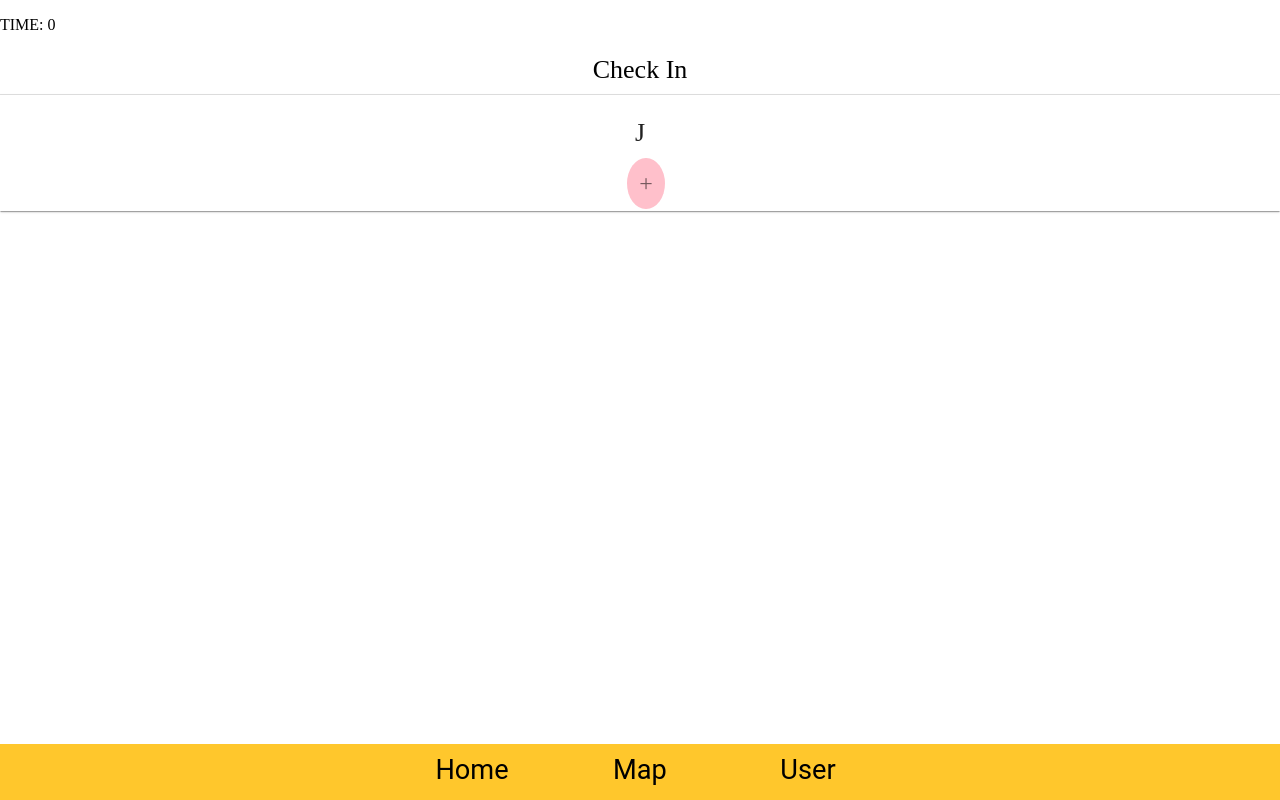
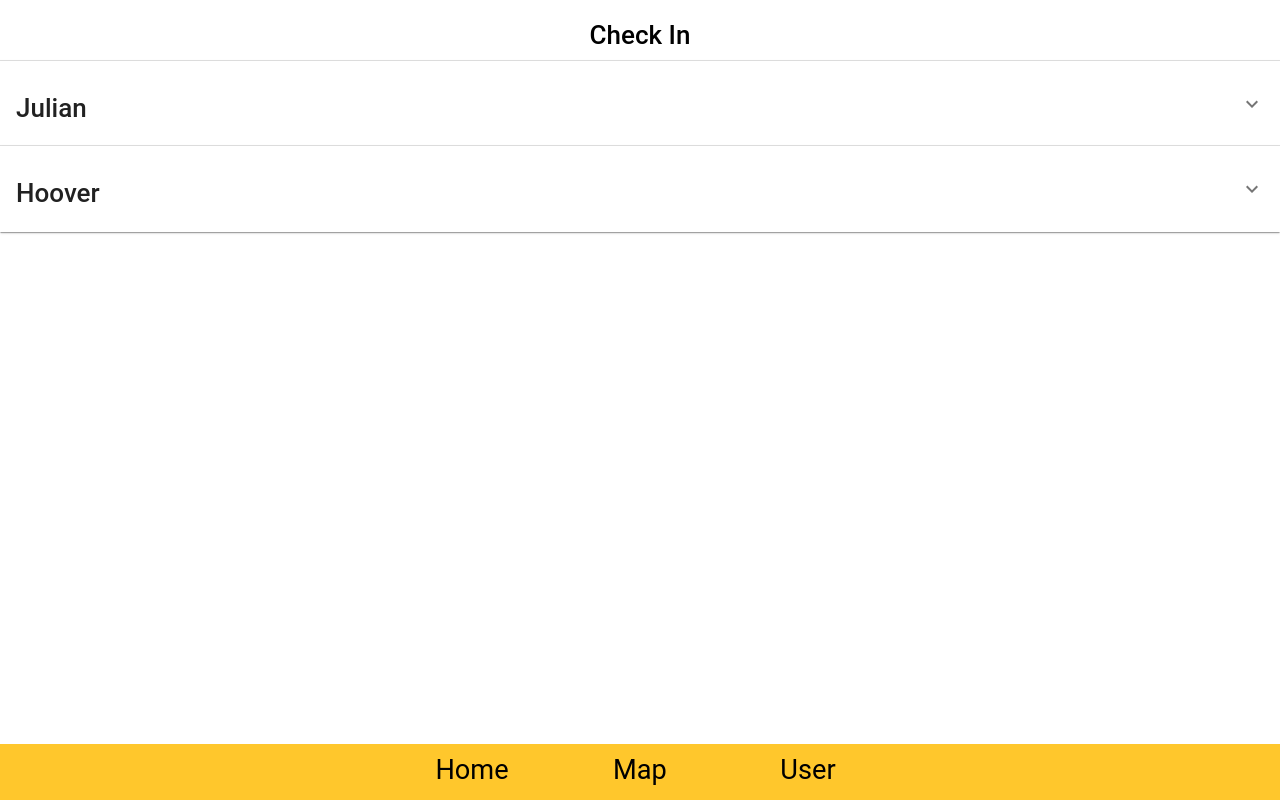
Before and after one commit to kathleencurran2021/tigerTraffic, a React (Create React App) app: page /checkin in a window 1280 px wide. Built offline with nearby package versions, Linux system fonts and the light colour scheme.

Commit message:
fixed the checkin page

```diff
--- a/package.json
+++ b/package.json
@@ -9,6 +9,7 @@
     "@ionic/react": "^5.5.0",
     "@ionic/react-router": "^5.5.0",
     "@material-ui/core": "^4.11.3",
+    "@material-ui/icons": "^4.11.2",
     "@testing-library/jest-dom": "^5.11.9",
     "@testing-library/react": "^11.2.5",
     "@testing-library/user-event": "^12.6.3",
--- a/src/components/Building.tsx
+++ b/src/components/Building.tsx
@@ -56,4 +56,6 @@ let Hoover: BuildingProps = {
   studySpaces: 0,
 }
 
-export { Building, Julian, Hoover }
+const buildingArray = [Julian, Hoover]
+
+export { Building, Julian, Hoover, buildingArray }
--- a/src/components/ComponentStyles.tsx
+++ b/src/components/ComponentStyles.tsx
@@ -24,27 +24,27 @@ const BottomNavAction = styled(BottomNavigationAction)({
   },
 })
 
-const CheckinAccord = styled(Accordion)({
-  padding: '2px 12px 2px 12px',
-  display: 'block',
-  '& .first-accordion-summary': {
-    display: 'block',
-    textAlign: 'center',
-    '& .MuiAccordionSummary-expandIcon': {
-      backgroundColor: 'pink',
-      textAlign: 'right',
-      '& .MuiIconButton-label': {
-        textAlign: 'end',
-        float: 'right',
-      },
-      // '&::after': {
-      //   color: 'blue',
-      // },
-    },
-  },
-  '& .first-acc-details': {
-    backgroundColor: 'pink',
-  },
+// const CheckinAccord = styled(Accordion)({
+//   padding: '2px 12px 2px 12px',
+//   display: 'block',
+//   '& .first-accordion-summary': {
+//     display: 'block',
+//     textAlign: 'center',
+//     '& .MuiAccordionSummary-expandIcon': {
+//       backgroundColor: '',
+//       textAlign: 'right',
+//       '& .MuiIconButton-label': {
+//         textAlign: 'end',
+//         float: 'right',
+//       },
+//       // '&::after': {
+//       //   color: 'blue',
+//       // },
+//     },
+//   },
+//   '& .first-acc-details': {
+//     backgroundColor: '',
+//   },
 // '&  .MuiAccordionSummary-root': {
 //   display: 'block',
 //   textAlign: 'center',
@@ -54,38 +54,38 @@ const CheckinAccord = styled(Accordion)({
 //     },
 //   },
 // },
-})
+// })
 
-const AccordionSum = styled(AccordionSummary)({
-  display: 'block',
-  '& .MuiAccordionSummary-content': {
-    marginTop: '1rem',
-    marginBottom: 0,
-    display: 'block',
-  },
-  '& p': {
-    width: '100%',
-  },
+// const AccordionSum = styled(AccordionSummary)({
+//   display: 'block',
+//   '& .MuiAccordionSummary-content': {
+//     marginTop: '1rem',
+//     marginBottom: 0,
+//     display: 'block',
+//   },
+//   '& p': {
+//     width: '100%',
+//   },
 // '& .MuiAccordionSummary-expandIcon': {
 //   color: 'red',
 //   padding: '2px 0px 8px 0px',
 //   textAlign: 'right',
 //   marginLeft: '90%',
 // },
-})
+// })
 
-const CheckInPageContent = styled('div')({
-  fontFamily: 'serif',
+// const CheckInPageContent = styled('div')({
+//   fontFamily: 'serif',
 
-  '& .title': {
-    textAlign: 'center',
-  },
-})
+//   '& .title': {
+//     textAlign: 'center',
+//   },
+// })
 
 export {
   BottomNav,
-  CheckInPageContent,
+  // CheckInPageContent,
   BottomNavAction,
-  AccordionSum,
-  CheckinAccord,
+  // AccordionSum,
+  // CheckinAccord,
 }
--- a/src/pages/CheckInPage.tsx
+++ b/src/pages/CheckInPage.tsx
@@ -9,13 +9,15 @@ import { AccordionSummary } from '@material-ui/core'
 import { Typography } from '@material-ui/core'
 import React, { useContext, useEffect, useState } from 'react'
 import { Navbar } from '../components/Navbar'
-import { useStopwatch } from 'react-timer-hook'
-import { BuildingProps, Building } from './../components/Building'
+
+import ExpandMoreIcon from '@material-ui/icons/ExpandMore'
 import {
-  AccordionSum,
-  CheckinAccord,
-  CheckInPageContent,
-} from '../components/ComponentStyles'
+  BuildingProps,
+  Building,
+  Hoover,
+  Julian,
+} from './../components/Building'
+import { CheckinPageContent } from '../styles/CheckinPageStyles'
 import { CheckinContext } from '../context/CheckinContext'
 import { BuildingContext } from '../context/BuildingContext'
 import { TimeContext } from '../context/TimeContext'
@@ -43,30 +45,30 @@ const useStyles = makeStyles(() => ({
 }))
 
 export const CheckInPage = () => {
-  const { seconds, minutes, isRunning, start, reset } = useStopwatch({
-    autoStart: false,
-  })
   const { checkin, setCheckin } = useContext(CheckinContext)
   const { building, setBuilding } = useContext(BuildingContext)
   const { time, setTime } = useContext(TimeContext)
   const [isPlaying, setPlaying] = useState<boolean>(false)
+
+  const [expanded, setExpanded] = React.useState<string | false>(false)
+
   const classes = useStyles()
   const delay = 1000
 
-  const handleCheckin = () => {
+  const handleChange = (panel: string) => (
+    event: React.ChangeEvent<{}>,
+    isExpanded: boolean
+  ) => {
+    setExpanded(isExpanded ? panel : false)
+  }
+
+  const handleCheckin = (Building: BuildingProps) => {
     setCheckin(true)
     console.log()
-    setBuilding(building)
-
+    setBuilding(Building)
     building.peopleInside += 1
     building.seatsAvailable -= 1
-
-    // start()
-    // setTime(time + 1)
     setPlaying(!isPlaying)
-
-    console.log('after start seconds', seconds)
-    console.log('is there time?')
   }
 
   UseInterval(
@@ -78,38 +80,37 @@ export const CheckInPage = () => {
 
   useEffect(() => {
     console.log('trying checkin checkinpage', checkin)
-    console.log('hb building?', building)
-    console.log(seconds)
-    console.log('time', time)
-  }, [checkin, building, time])
+    console.log('hb building CHECKIN?', building)
+  }, [checkin, building])
 
   return (
-    <CheckInPageContent>
-      <p>TIME: {time}</p>
-      <h1 className={classes.root}>Check In {Building.name}</h1>
-      <CheckinAccord className="main-accordion">
-        <AccordionSum
+    <CheckinPageContent>
+      <h1 className={classes.root}>Check In </h1>
+      <Accordion
+        className="Julian-accordion"
+        expanded={expanded === 'panel1'}
+        onChange={handleChange('panel1')}>
+        <AccordionSummary
           className="first-accordion-summary"
-          expandIcon={`+`}
-          aria-controls="panel1a-content"
-          id="panel1a-header">
-          <h1>{building.name}J</h1>
-        </AccordionSum>
-        <AccordionDetails className="first-acc-details">
-          <AccordionSum
-            expandIcon={`+`}
-            aria-controls="panel2a-content"
-            id="panel2a-header">
-            <Typography>{`${building.name} total capacity: ${building.capacity}`}</Typography>
-            <Typography>{`Seats in use: ${building.peopleInside}`}</Typography>
+          expandIcon={<ExpandMoreIcon />}
+          aria-controls="panel1bh-content"
+          id="panel1bh-header">
+          <h1>Julian</h1>
+        </AccordionSummary>
 
-            {/* if the amount of people insde is equal to the building's capacity, then display FULL instead of seat available */}
-            {building.peopleInside == building.capacity ? (
+        {/* I know theres a way to loop this so I dont have to do it so many times */}
+
+        <AccordionDetails className="Julian-details">
+          <Typography>{`${Julian.name} total capacity: ${Julian.capacity}`}</Typography>
+          <Typography>{`Seats in use: ${Julian.peopleInside}`}</Typography>
+
+          {/* if the people insde is equal to the building's capacity, then display FULL instead of seat available */}
+          {Julian.peopleInside == Julian.capacity ? (
             <Typography>
               Spot is <b>FULL</b>
             </Typography>
           ) : (
-              <Typography>{`Seats Available: ${building.seatsAvailable}`}</Typography>
+            <Typography>{`Seats Available: ${Julian.seatsAvailable}`}</Typography>
           )}
           {/* disables button if checked in */}
           {checkin == true ? (
@@ -117,42 +118,53 @@ export const CheckInPage = () => {
               Check In
             </Button>
           ) : (
-              <Button className={classes.button} onClick={handleCheckin}>
+            <Button
+              className={classes.button}
+              onClick={() => handleCheckin(Julian)}>
               Check In
             </Button>
           )}
-          </AccordionSum>
         </AccordionDetails>
-        {/* <AccordionDetails>
-          <AccordionSum
-            expandIcon={`+`}
-            aria-controls="panel3a-content"
-            id="panel3a-header"
-          >
-            <Typography>First Floor</Typography>
-          </AccordionSum>
+      </Accordion>
+      <Accordion
+        className="Julian-accordion"
+        expanded={expanded === 'panel2'}
+        onChange={handleChange('panel2')}>
+        <AccordionSummary
+          className="second-accordion-summary"
+          expandIcon={<ExpandMoreIcon />}
+          aria-controls="panel2bh-content"
+          id="panel2bh-header">
+          <h1>Hoover</h1>
+        </AccordionSummary>
+
+        <AccordionDetails className="Hoover-details">
+          <Typography>{`${Hoover.name} total capacity: ${Hoover.capacity}`}</Typography>
+          <Typography>{`Seats in use: ${Hoover.peopleInside}`}</Typography>
+
+          {/* if the people insde is equal to the building's capacity, then display FULL instead of seat available */}
+          {Hoover.peopleInside == Hoover.capacity ? (
+            <Typography>
+              Spot is <b>FULL</b>
+            </Typography>
+          ) : (
+            <Typography>{`Seats Available: ${Hoover.seatsAvailable}`}</Typography>
+          )}
+          {/* disables button if checked in */}
+          {checkin == true ? (
+            <Button className={classes.button} disabled>
+              Check In
+            </Button>
+          ) : (
+            <Button
+              className={classes.button}
+              onClick={() => handleCheckin(Hoover)}>
+              Check In
+            </Button>
+          )}
         </AccordionDetails>
-        {/* <AccordionDetails>
-          <AccordionSum
-            expandIcon={`+`}
-            aria-controls="panel2a-content"
-            id="panel2a-header"
-          >
-            <Typography>Prevo</Typography>
-          </AccordionSum>
-        </AccordionDetails> */}
-        {/* <AccordionDetails>
-          <AccordionSum
-            expandIcon={`+`}
-            aria-controls="panel3a-content"
-            id="panel3a-header"
-          >
-            <Typography>First Floor</Typography>
-          </AccordionSum>
-        </AccordionDetails> */}
-      </CheckinAccord>
-
+      </Accordion>
       <Navbar />
-    </CheckInPageContent>
+    </CheckinPageContent>
   )
 }
--- a/src/pages/UserPage.tsx
+++ b/src/pages/UserPage.tsx
@@ -87,9 +87,18 @@ export const UserPage = () => {
             <br></br>
             <IonText>Julian: 146.8 minutes</IonText>
           </div> */}
-          <Button className={classes.button} onClick={handleCheckout}>
-            Check Out of Spot
-          </Button>
+          {checkin == true ? (
+            <Button className={classes.button} onClick={handleCheckout}>
+              Check Out of Spot
+            </Button>
+          ) : (
+            <Button
+              className={classes.button}
+              disabled
+              onClick={handleCheckout}>
+              Check Out of Spot
+            </Button>
+          )}
         </div>
       </IonContent>
       <Navbar></Navbar>
--- /dev/null
+++ b/src/styles/CheckinPageStyles.tsx
@@ -0,0 +1,19 @@
+import {
+  Accordion,
+  AccordionSummary,
+  BottomNavigation,
+  BottomNavigationAction,
+  styled,
+} from '@material-ui/core'
+import React from 'react'
+
+const CheckinPageContent = styled('div')({
+  '& .Julian-details': {
+    display: 'block',
+  },
+  '& .Hoover-details ': {
+    display: 'block',
+  },
+})
+
+export { CheckinPageContent }
```
Also changed, not shown: src/components/MapModal.tsx (+10 -8 lines), src/pages/MapPage.tsx (+10 -7 lines), 1 other file (tests, documents, lock files or other folders). Lines whose indentation alone changed are shown as unchanged.
